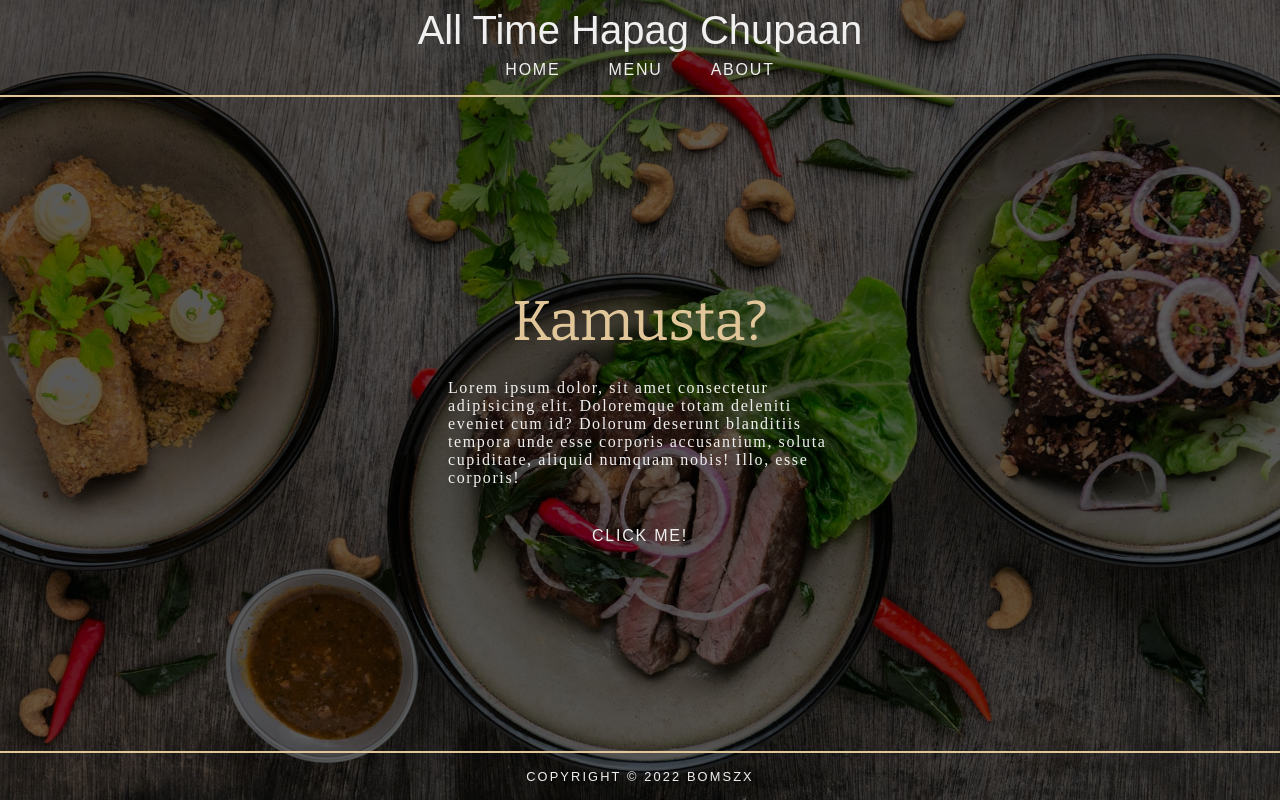
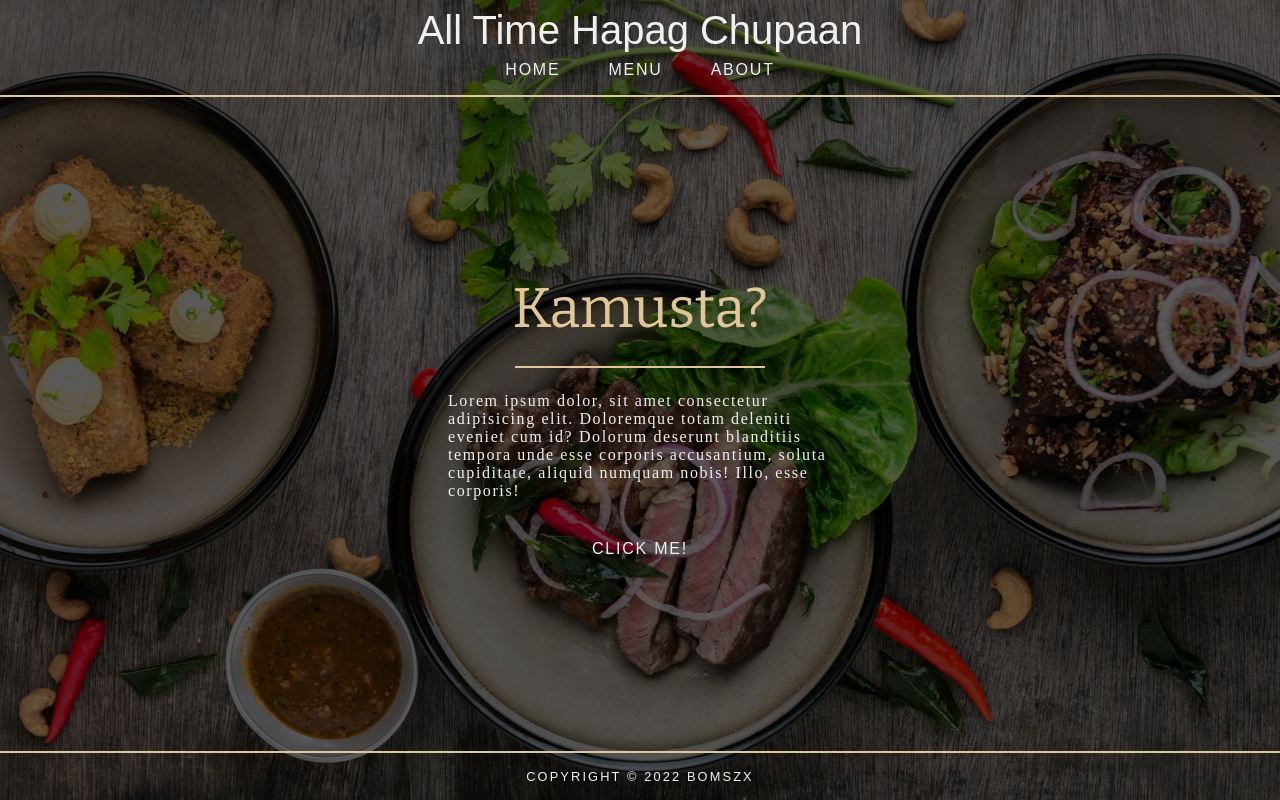
Before and after one commit to bomszx/restaurant-page, a website built with webpack: page dist/index.html in a window 1280 px wide. Built offline with nearby package versions, Linux system fonts and the light colour scheme; a web font is replaced by a local one.

Commit message:
added event listeners to nav btns

```diff
--- a/src/home.js
+++ b/src/home.js
@@ -6,7 +6,7 @@ const renderHome = () => {
     const p = document.createElement('p');
     const btnContainer = document.createElement('div')
     const menuBtn = document.createElement('button')
-
+    const hr = document.createElement('hr')
     title.innerText = `Kamusta?`
     menuBtn.innerText = `Click Me!`
 
@@ -17,6 +17,7 @@ const renderHome = () => {
     pContainer.append(p)
 
     element.append(titleContainer)
+    element.append(hr)
     element.append(pContainer)
 
     btnContainer.append(menuBtn)
--- a/src/index.js
+++ b/src/index.js
@@ -1,6 +1,11 @@
+import renderHome from './home';
 import './style.css';
 import renderTemplate from './template';
 
+renderTemplate();
+
 // save your header footer on this file, then create functions that will append those files on their respective file ie header.js, footer.js
+// const element = document.getElementById('content')
+// element.append(renderHome())
 
-renderTemplate();
+//need to create a template for header nav and footer, then inject our content with either home menu about
--- a/src/style.css
+++ b/src/style.css
@@ -98,6 +98,11 @@ button {
     font-weight: 500;
 }
 
+hr {
+    width: 250px;
+    border: 1px solid var(--biege);
+}
+
 .pContainer {
     display: flex;
     justify-content: center;
--- a/src/template.js
+++ b/src/template.js
@@ -11,12 +11,16 @@ const header = () => {
     menu.innerText = 'Menu'
     const about = document.createElement('button')
     about.innerText = 'About'
+
+    // adding event listener doesn't seem to work
+    menu.addEventListener('click', (e) => console.log(e));
+
     headerElement.append(home)
     headerElement.append(menu)
     headerElement.append(about)
     headerElement.classList.add('nav')
 
-    // Add Event Listener to each button
+    // Add Event Listener to each button, we can only return one element from a function
     return headerElement
 }
 
```
Also changed, not shown: dist/main.js.
